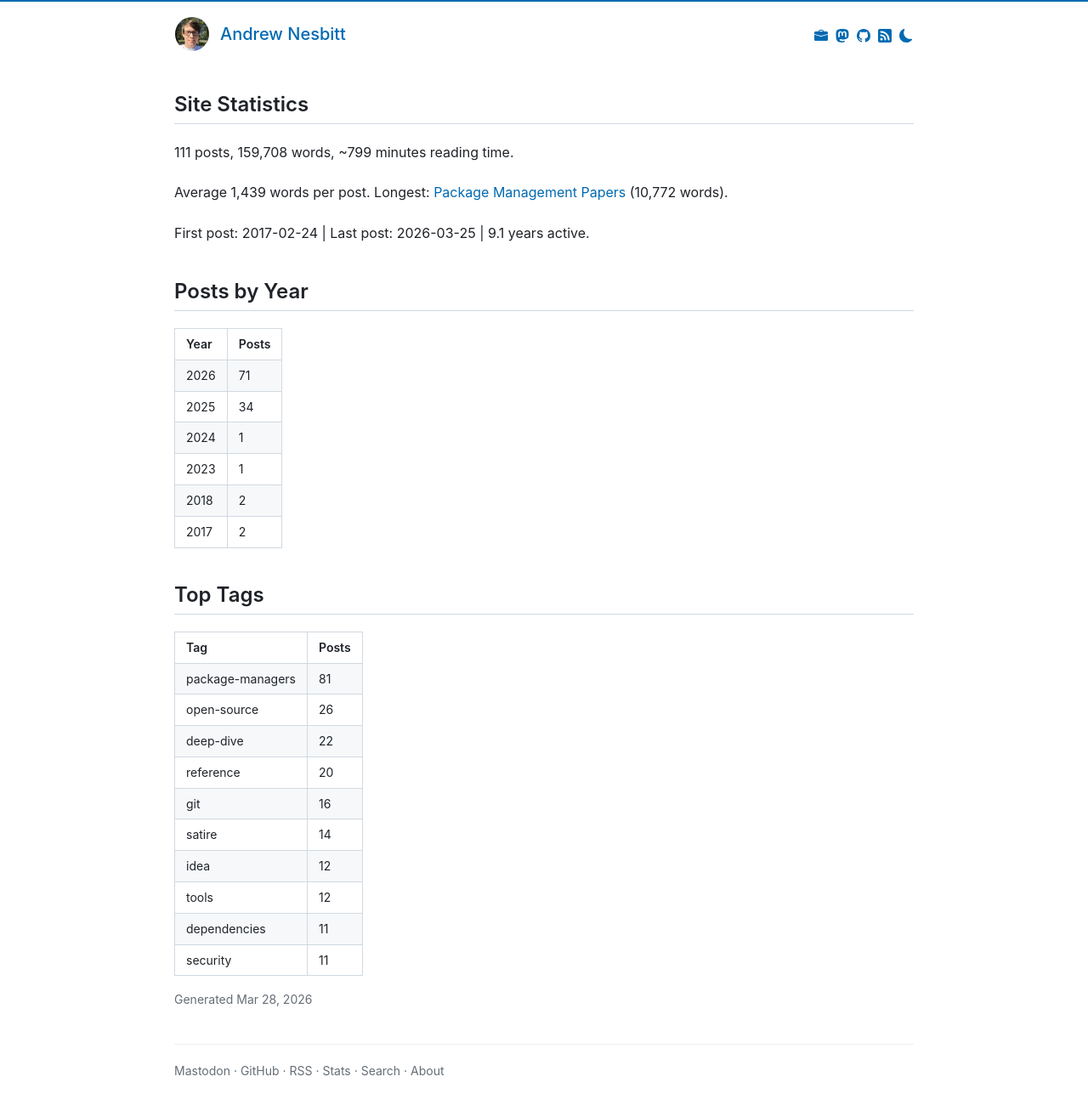
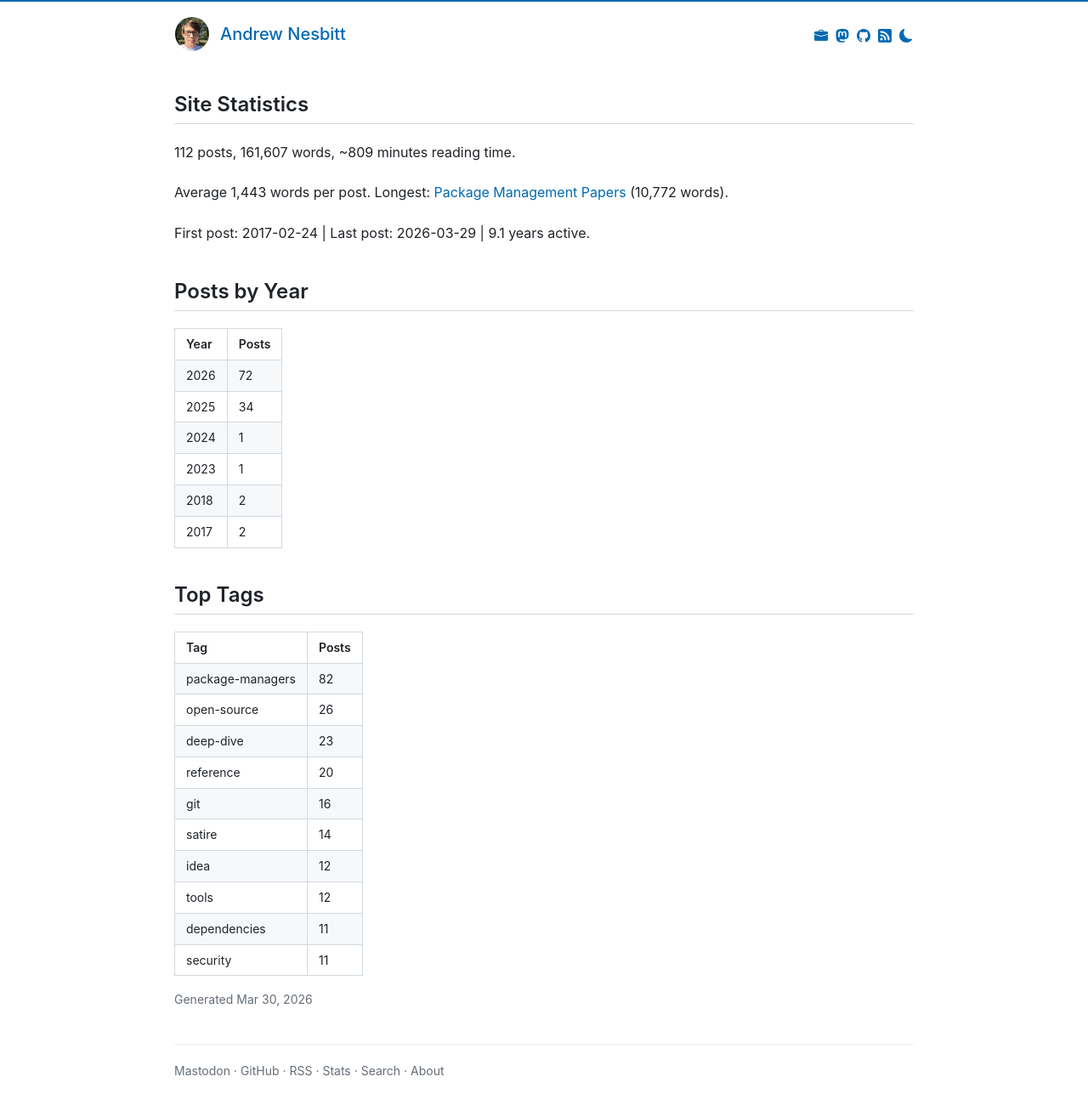
Before and after one commit to andrew/nesbitt.io, a Jekyll site: the page built from stats.html, in a window 1280 px wide. Shown: the whole page at 85% size. Built offline with Jekyll 4.4.1, drawn with Linux system fonts in a browser that asks for light colours; comment, search, counter and statistics services are not loaded; some of the changed lines change nothing that is shown.

```diff
--- a/_data/stats.json
+++ b/_data/stats.json
@@ -1,9 +1,9 @@
 {
-  "generated_at": "2026-03-28T20:44:25Z",
-  "total_posts": 111,
-  "total_words": 159708,
-  "reading_minutes": 799,
-  "average_words": 1439,
+  "generated_at": "2026-03-30T07:53:43Z",
+  "total_posts": 112,
+  "total_words": 161607,
+  "reading_minutes": 809,
+  "average_words": 1443,
   "longest_post": {
     "title": "Package Management Papers",
     "url": "/2025/11/13/package-management-papers.html",
@@ -20,16 +20,16 @@
     "date": "2017-02-24"
   },
   "last_post": {
-    "title": "The Top 10 Biggest Conspiracies in Open Source",
-    "url": "/2026/03/25/the-top-10-biggest-conspiracies-in-open-source.html",
-    "date": "2026-03-25"
+    "title": "The Roles of Packages",
+    "url": "/2026/03/29/the-roles-of-packages.html",
+    "date": "2026-03-29"
   },
   "years_active": 9.1,
   "posts_per_month": 1.0,
   "posts_by_year": [
     {
       "year": 2026,
-      "count": 71
+      "count": 72
     },
     {
       "year": 2025,
@@ -55,7 +55,7 @@
   "posts_by_month": [
     {
       "month": "2026-03",
-      "count": 20
+      "count": 21
     },
     {
       "month": "2026-02",
@@ -95,7 +95,7 @@
     }
   ],
   "posts_by_day_of_week": {
-    "sunday": 15,
+    "sunday": 16,
     "monday": 16,
     "tuesday": 13,
     "wednesday": 16,
@@ -106,7 +106,7 @@
   "tags": [
     {
       "name": "package-managers",
-      "count": 81
+      "count": 82
     },
     {
       "name": "open-source",
@@ -114,7 +114,7 @@
     },
     {
       "name": "deep-dive",
-      "count": 22
+      "count": 23
     },
     {
       "name": "reference",
@@ -185,6 +185,10 @@
       "count": 4
     },
     {
+      "name": "rust",
+      "count": 3
+    },
+    {
       "name": "npm",
       "count": 3
     },
@@ -193,11 +197,31 @@
       "count": 3
     },
     {
-      "name": "rust",
-      "count": 3
+      "name": "versioning",
+      "count": 2
     },
     {
       "name": "conferences",
+      "count": 2
+    },
+    {
+      "name": "research",
+      "count": 2
+    },
+    {
+      "name": "javascript",
+      "count": 2
+    },
+    {
+      "name": "postgres",
+      "count": 2
+    },
+    {
+      "name": "taxonomy",
+      "count": 2
+    },
+    {
+      "name": "semver",
       "count": 2
     },
     {
@@ -209,27 +233,7 @@
       "count": 2
     },
     {
-      "name": "semver",
-      "count": 2
-    },
-    {
-      "name": "postgres",
-      "count": 2
-    },
-    {
-      "name": "research",
-      "count": 2
-    },
-    {
-      "name": "javascript",
-      "count": 2
-    },
-    {
-      "name": "versioning",
-      "count": 2
-    },
-    {
-      "name": "crates.io",
+      "name": "consulting",
       "count": 1
     },
     {
@@ -237,7 +241,7 @@
       "count": 1
     },
     {
-      "name": "consulting",
+      "name": "crates.io",
       "count": 1
     },
     {
@@ -321,10 +325,6 @@
       "count": 1
     },
     {
-      "name": "taxonomy",
-      "count": 1
-    },
-    {
       "name": "metadata",
       "count": 1
     },
```
Also changed, not shown: Gemfile.lock.
